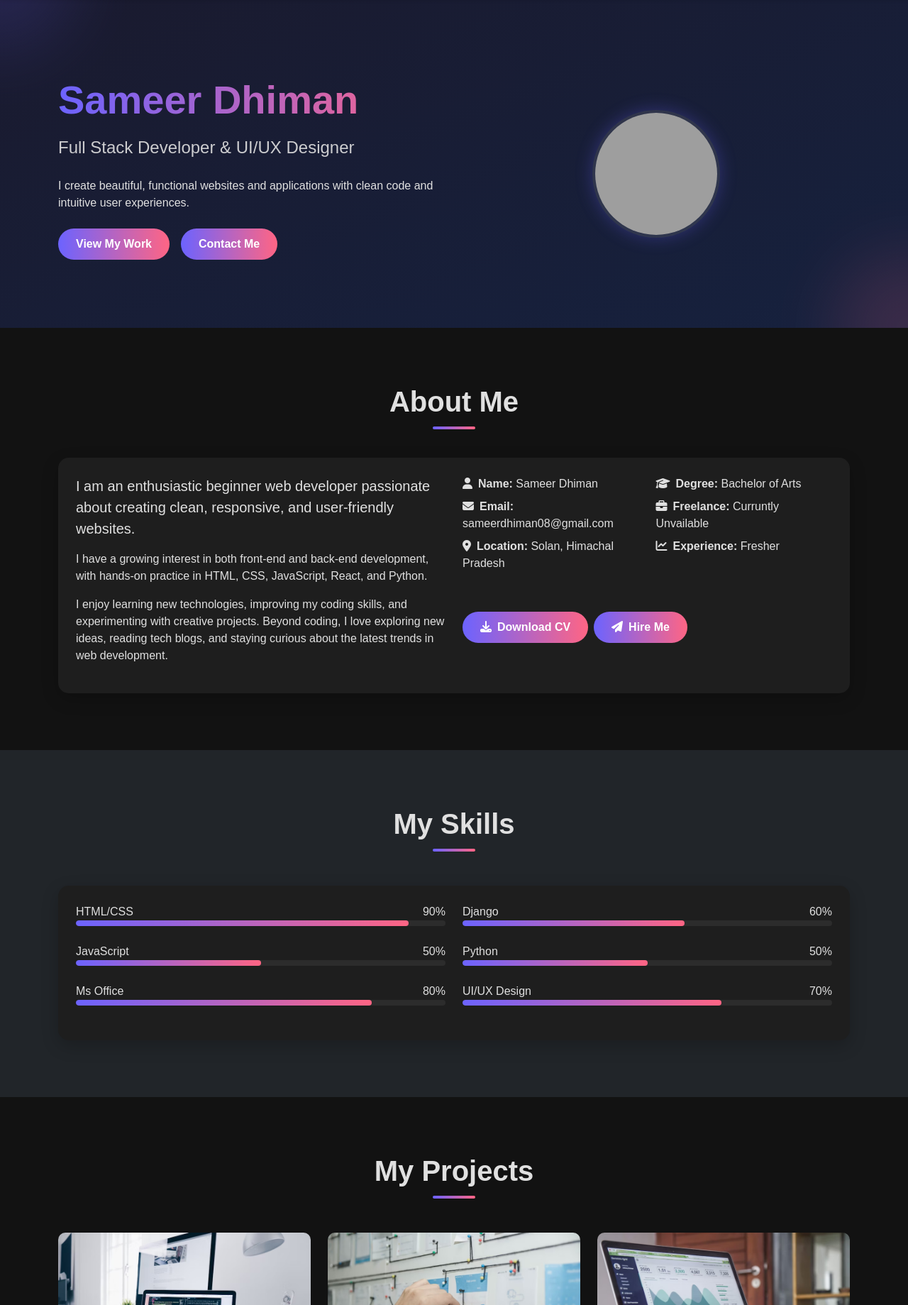
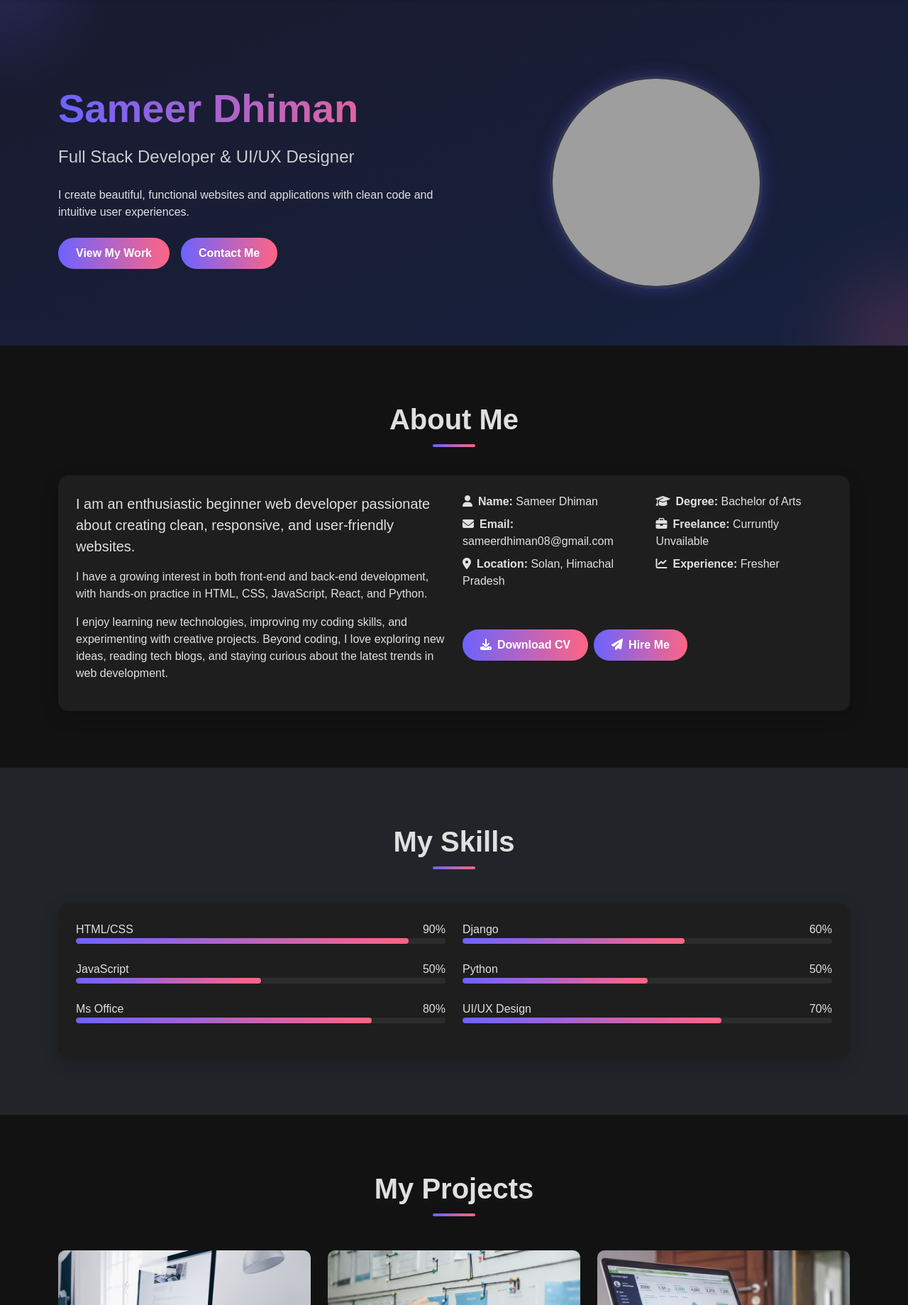
Before and after one commit to sameerdhiman08-dev/My-porfolio, a Django app: page / in a window 1280 px wide. Shown: the part 81-1920 px from the top of the page at 71% size. Run offline with Django 5.2, Linux system fonts and the light colour scheme; grey boxes are pictures that could not be loaded.

```diff
--- a/myapp/static/css/style.css
+++ b/myapp/static/css/style.css
@@ -152,8 +152,8 @@ h1, h2, h3, h4, h5, h6 {
 }
 
 .profile-img {
-  width: 180px;
-  height: 180px;
+  width: 300px;
+  height: 300px;
   max-width: 50vw;
   object-fit: cover;
   border: 4px solid rgba(255, 255, 255, 0.1);
```
